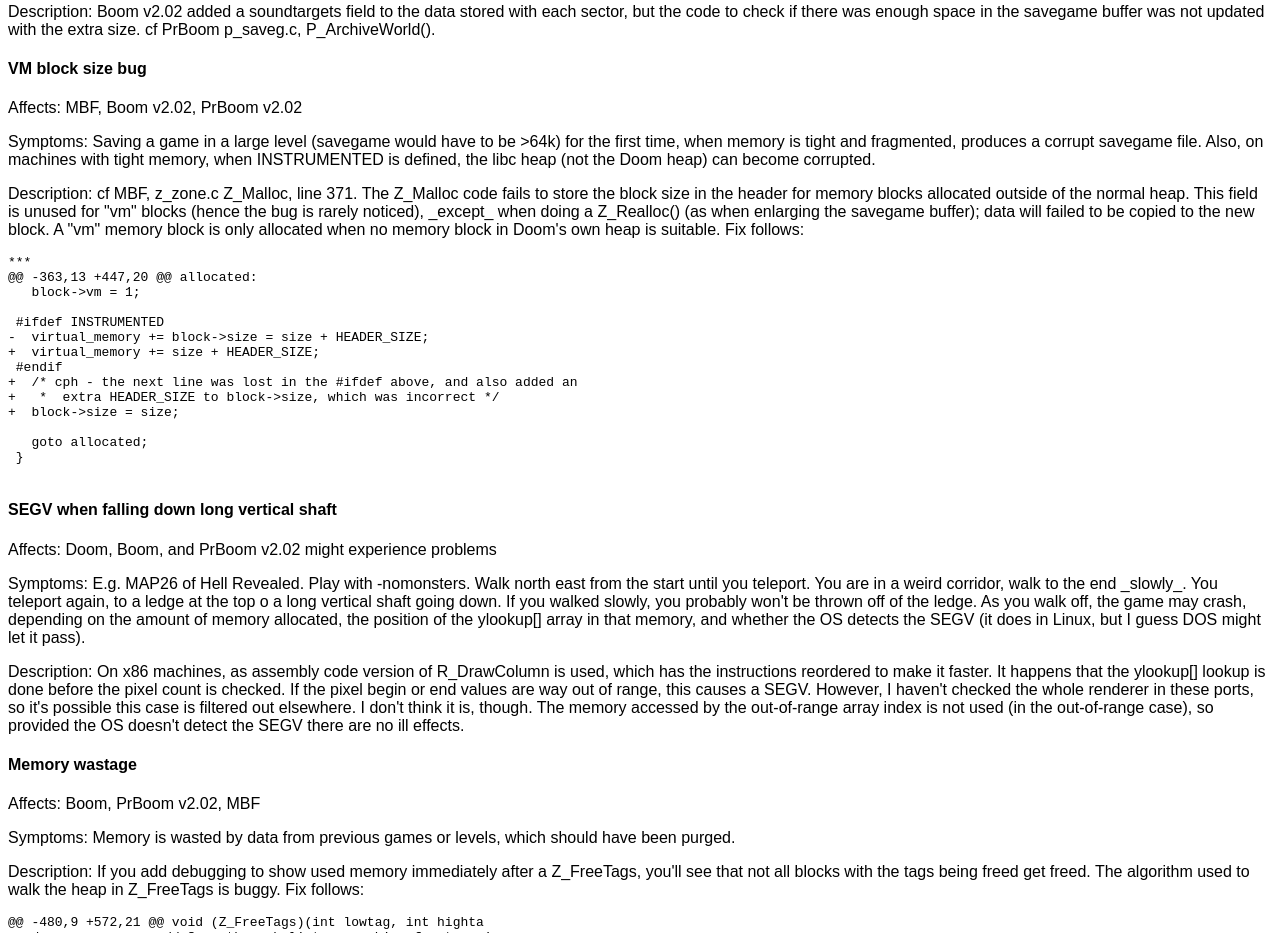
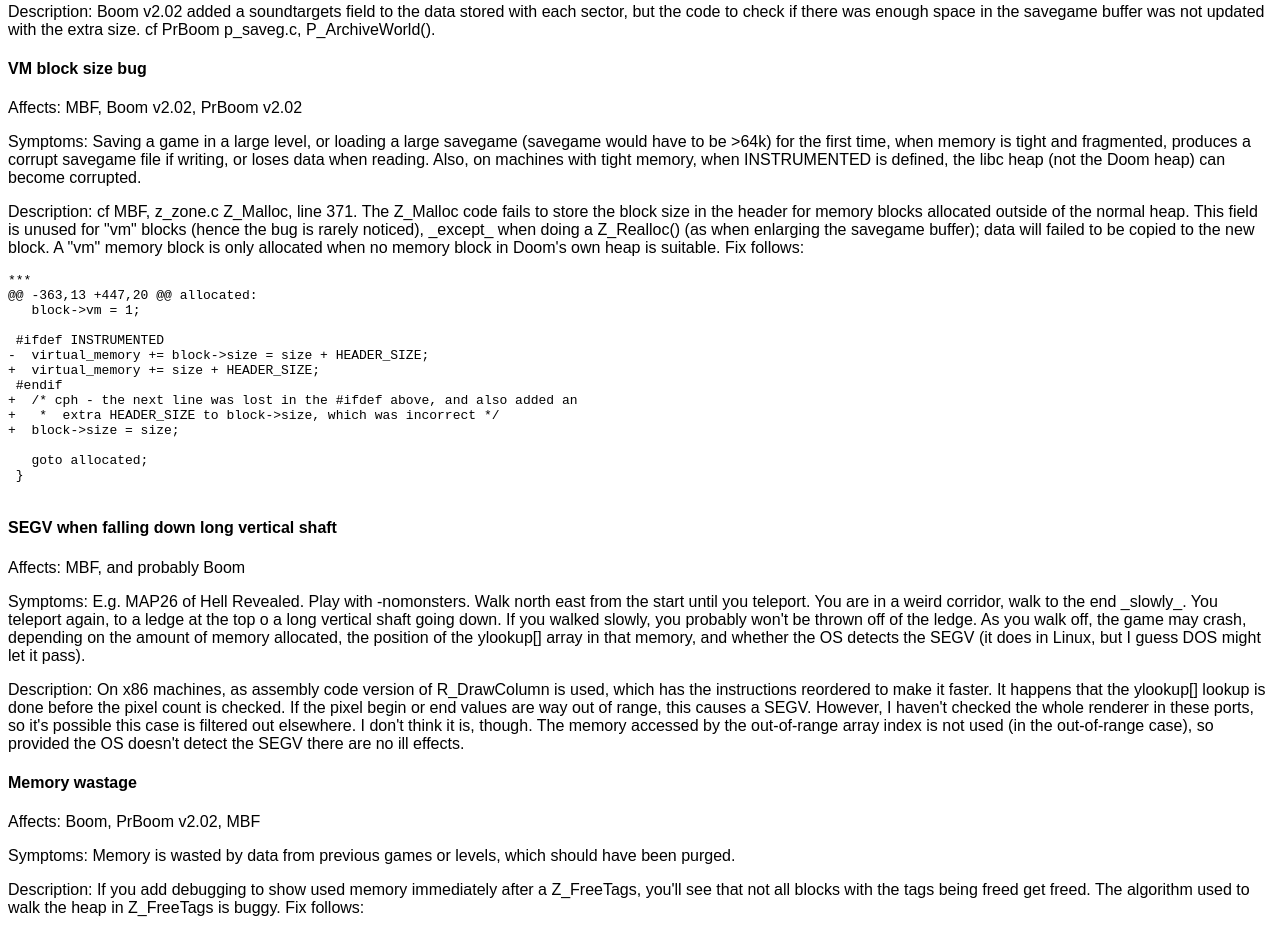
Before and after one commit to sultim-t/prboom-plus-rt, a plain HTML site: page website/mbf-bugs.html in a window 1280 px wide. Shown: the part 1040-1973 px from the top of the page. Drawn offline with Linux system fonts and the light colour scheme.

Commit message:
Rez gave me some more info on a couple of bugs

```diff
--- a/website/mbf-bugs.html
+++ b/website/mbf-bugs.html
@@ -70,11 +70,12 @@
      <p>
       Affects: MBF, Boom v2.02, PrBoom v2.02
      </p><p>
-      Symptoms: Saving a game in a large level (savegame would have to be
-      >64k) for the first time, when memory is tight and fragmented, produces
-      a corrupt savegame file. Also, on machines with tight memory, when
-      INSTRUMENTED is defined, the libc heap (not the Doom heap) can
-      become corrupted.
+      Symptoms: Saving a game in a large level, or loading a large
+      savegame (savegame would have to be >64k)
+      for the first time, when memory is tight and fragmented, produces
+      a corrupt savegame file if writing, or loses data when reading.
+      Also, on machines with tight memory, when INSTRUMENTED is defined,
+      the libc heap (not the Doom heap) can become corrupted.
      </p><p>
       Description: cf MBF, z_zone.c Z_Malloc, line 371. The Z_Malloc code
       fails to store the block size in the header for memory blocks allocated
@@ -101,7 +102,7 @@
      </pre>
     <h4>SEGV when falling down long vertical shaft</h4>
      <p>
-      Affects: Doom, Boom, and PrBoom v2.02 might experience problems
+      Affects: MBF, and probably Boom
      </p><p>
       Symptoms: E.g. MAP26 of Hell Revealed. Play with -nomonsters. Walk north
       east from the start until you teleport. You are in a weird corridor,
```
